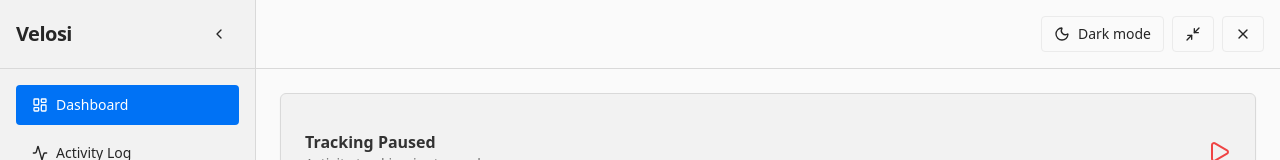
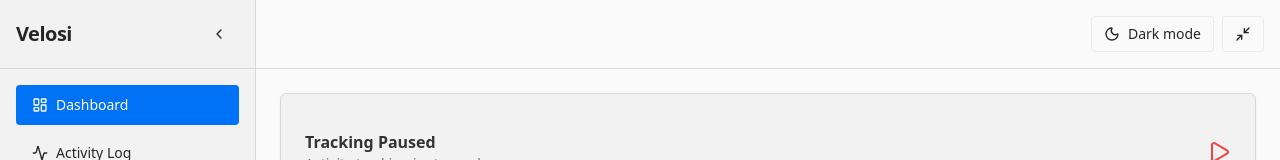
Before and after one commit to faiyaz26/velosi, a React (Vite) app: page / in a window 1280 px wide. Shown: the top 160 px of the page. Built offline with nearby package versions, Linux system fonts and the light colour scheme.

Commit message:
chore(frontend): remove unused imports/vars to fix TS build

```diff
--- a/src/App.tsx
+++ b/src/App.tsx
@@ -7,7 +7,7 @@ import Categorization from "@/components/Categorization";
 import { Settings } from "@/components/Settings";
 import { ThemeToggle } from "@/components/ThemeToggle";
 import { Button } from "@/components/ui/button";
-import { Minimize2, X } from "lucide-react";
+import { Minimize2 } from "lucide-react";
 import { categoryService } from "@/lib/categoryService";
 
 function App() {
@@ -23,14 +23,6 @@ function App() {
       await invoke("hide_window");
     } catch (error) {
       console.error("Failed to minimize window:", error);
-    }
-  };
-
-  const handleClose = async () => {
-    try {
-      await invoke("hide_window");
-    } catch (error) {
-      console.error("Failed to close app:", error);
     }
   };
 
@@ -72,14 +64,7 @@ function App() {
             >
               <Minimize2 className="h-4 w-4" />
             </Button>
-            <Button
-              onClick={handleClose}
-              size="sm"
-              variant="outline"
-              className="flex items-center gap-1 no-drag"
-            >
-              <X className="h-4 w-4" />
-            </Button>
+            {/* removed close button - using minimize (hide) only */}
           </div>
         </div>
 
--- a/src/components/ActivityLog.tsx
+++ b/src/components/ActivityLog.tsx
@@ -15,7 +15,6 @@ import { RingChart } from "@/components/RingChart";
 import {
   Activity,
   Clock,
-  Calendar,
   RefreshCw,
   ExternalLink,
   Edit3,
--- a/src/components/Categorization.tsx
+++ b/src/components/Categorization.tsx
@@ -48,8 +48,8 @@ function Categorization() {
   });
 
   // Search states for App mappings tab
-  const [categorySearch, setCategorySearch] = useState("");
-  const [appSearch, setAppSearch] = useState("");
+  const [categorySearch, _setCategorySearch] = useState("");
+  const [appSearch, _setAppSearch] = useState("");
 
   // Two-panel state for App mappings
   const [selectedCategory, setSelectedCategory] = useState<Category | null>(
@@ -180,16 +180,7 @@ function Categorization() {
     }
   };
 
-  const handleDeleteCategory = async (categoryId: string) => {
-    try {
-      console.log("Deleting category:", categoryId);
-      await invoke("delete_category", { categoryId });
-      await loadCategories();
-    } catch (error) {
-      console.error("Failed to delete category:", error);
-      alert("Failed to delete category: " + error);
-    }
-  };
+  // delete handler intentionally removed; feature not used in UI at the moment
 
   const handleAddApp = async () => {
     if (!selectedCategory || !newAppName.trim()) {
--- a/src/components/Dashboard.tsx
+++ b/src/components/Dashboard.tsx
@@ -1,7 +1,7 @@
 import { useState, useEffect } from "react";
 import { invoke } from "@tauri-apps/api/core";
 import { listen } from "@tauri-apps/api/event";
-import { Card, CardContent, CardHeader, CardTitle } from "@/components/ui/card";
+import { Card, CardContent, CardHeader } from "@/components/ui/card";
 import { Button } from "@/components/ui/button";
 import {
   DropdownMenu,
--- a/src/components/TimelineChart.tsx
+++ b/src/components/TimelineChart.tsx
@@ -82,7 +82,7 @@ export function TimelineChart({
   dateRange,
 }: TimelineChartProps) {
   const [
-    selectedActivity,
+    _selectedActivity,
     setSelectedActivity,
   ] = useState<ActivityEntry | null>(null);
   const { isInitialized, categoryService } = useCategoryService();
```
Also changed, not shown: src/components/AppUsageTreemap.tsx (+1 -10 lines).
